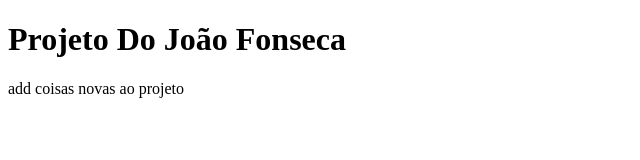
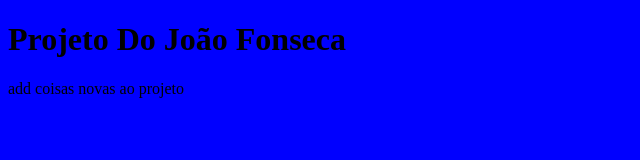
Before and after one commit to ynhic/git, a plain HTML site: page index.html in a window 1280 px wide. Shown: the whole page, without its empty margins (0-640 px from the left). Drawn offline with Linux system fonts and the light colour scheme.

Commit message:
inicio do desing

```diff
--- /dev/null
+++ b/estilo.css
@@ -0,0 +1,3 @@
+body {
+	background-color: blue;
+}
--- a/index.html
+++ b/index.html
@@ -2,6 +2,7 @@
 <html lang="en">
 <head>
 	<meta charset="UTF-8">
+	<link rel="stylesheet" type="text/css" href="estilo.css">
 	<title>Document</title>
 </head>
 <body>
```
